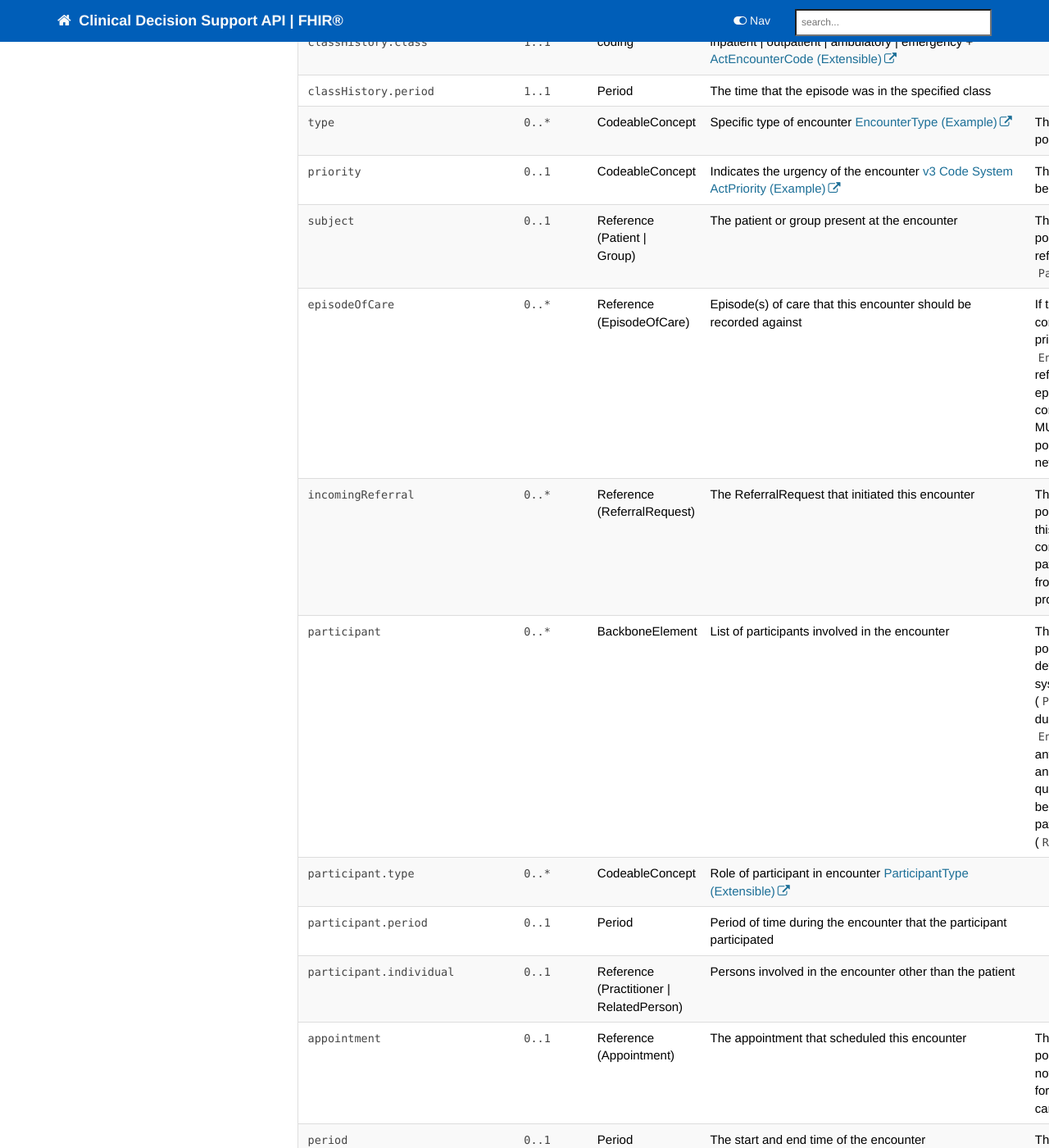
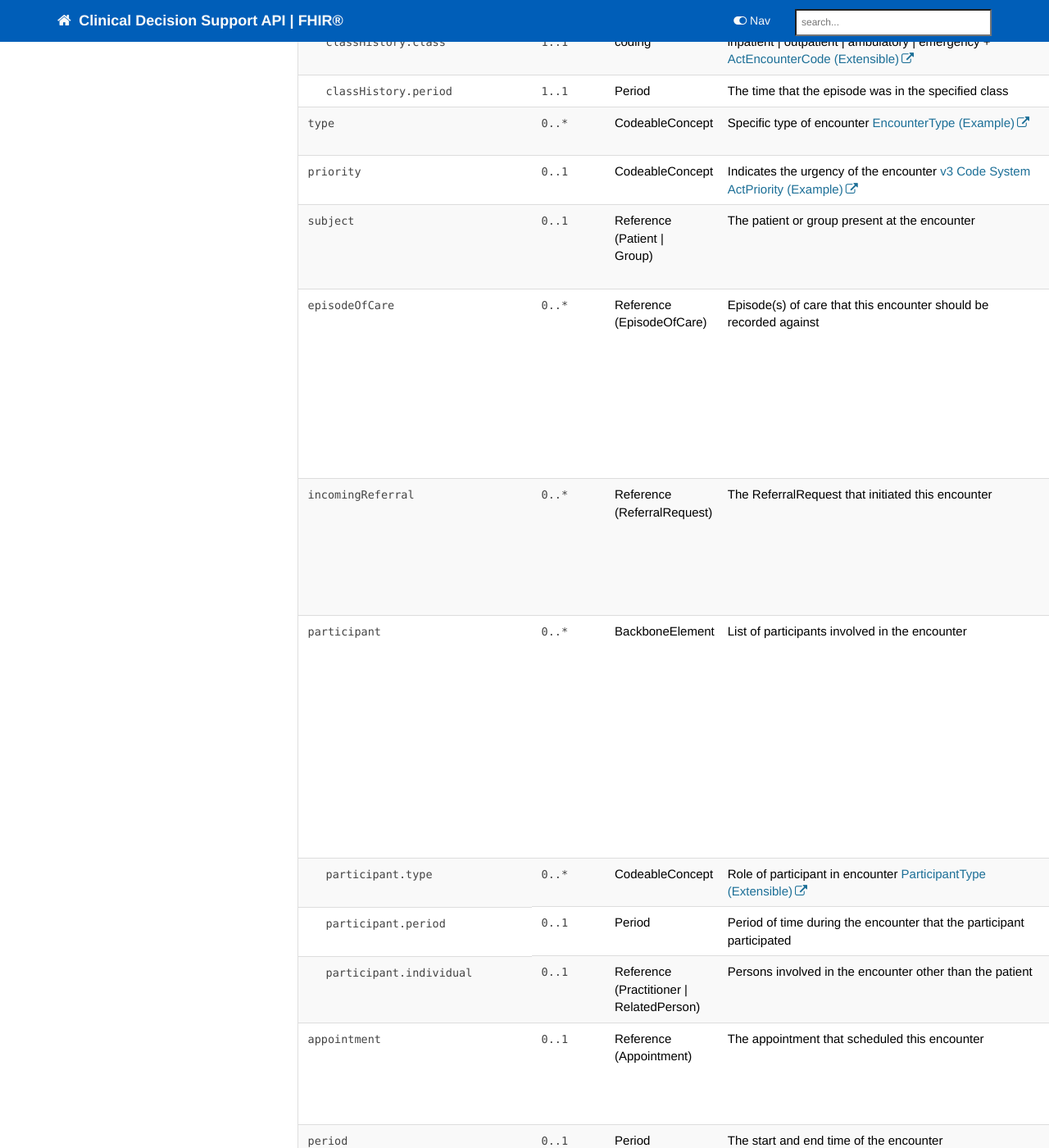
Before and after one commit to nhsconnect/FHIR-CDS, a Jekyll site: the page built from pages/explore/api_encounter_report_encounter.md, in a window 1280 px wide and 1400 px high, scrolled down 1921 px. Shown: the whole window at 82% size. Built offline with Jekyll 4.4.1, drawn with Linux system fonts in a browser that asks for light colours; nearby versions of some CDN libraries; comment, search, counter and statistics services are not loaded; some of the changed text lies outside the part shown.

Commit message:
Update api_encounter_report_encounter.md

```diff
--- a/pages/explore/api_encounter_report_encounter.md
+++ b/pages/explore/api_encounter_report_encounter.md
@@ -153,14 +153,14 @@ Detailed implementation guidance for an `Encounter` resource in the context of a
 <td></td>
  </tr>
 <tr>
-  <td><code>classHistory.class</code></td>
+  <td class="sub"><code>classHistory.class</code></td>
       <td><code>1..1</code></td>
     <td>coding</td>
     <td>inpatient | outpatient | ambulatory | emergency + <a href="https://www.hl7.org/fhir/stu3/v3/ActEncounterCode/vs.html">ActEncounterCode (Extensible)</a></td>
 <td></td>
  </tr>
 <tr>
-  <td><code>classHistory.period</code></td>
+  <td class="sub"><code>classHistory.period</code></td>
       <td><code>1..1</code></td>
     <td>Period</td>
     <td>The time that the episode was in the specified class</td>
@@ -211,21 +211,21 @@ If not a continuation, this MUST be populated with a new episode.</td>
 and any third parties answering questions on behalf of the patient (<code>RelatedPerson</code>).</td>
  </tr>
 <tr>
-  <td><code>participant.type</code></td>
+  <td class="sub"><code>participant.type</code></td>
       <td><code>0..*</code></td>
    <td>CodeableConcept</td>
     <td>Role of participant in encounter <a href="https://www.hl7.org/fhir/stu3/valueset-encounter-participant-type.html">ParticipantType (Extensible)</a></td>
 <td></td>
 </tr>
 <tr>
-  <td><code>participant.period</code></td>
+  <td class="sub"><code>participant.period</code></td>
       <td><code>0..1</code></td>
     <td>Period</td>
     <td>Period of time during the encounter that the participant participated</td>
 <td></td>
  </tr>
 <tr>
-  <td><code>participant.individual</code></td>
+  <td class="sub"><code>participant.individual</code></td>
       <td><code>0..1</code></td>
     <td>Reference<br>(Practitioner |<br>RelatedPerson)</td>
     <td>Persons involved in the encounter other than the patient</td>
@@ -267,21 +267,21 @@ and any third parties answering questions on behalf of the patient (<code>Relate
 <td>This MAY be populated, but is not expected to be for unscheduled care.</td>
  </tr>
 <tr>
-  <td><code>diagnosis.condition</code></td>
+  <td class="sub"><code>diagnosis.condition</code></td>
       <td><code>1..1</code></td>
     <td>Reference<br>(Condition |<br>Procedure)</td>
     <td>Reason the encounter takes place (resource)</td>
 <td></td>
  </tr>
 <tr>
-  <td><code>diagnosis.role</code></td>
+  <td class="sub"><code>diagnosis.role</code></td>
       <td><code>0..1</code></td>
     <td>CodeableConcept</td>
     <td>Role that this diagnosis has within the encounter <br>(e.g. admission, billing, discharge) <a href="https://www.hl7.org/fhir/stu3/valueset-diagnosis-role.html">DiagnosisRole (Preferred)</a></td>
 <td></td>
  </tr>
 <tr>
-  <td><code>diagnosis.rank</code></td>
+  <td class="sub"><code>diagnosis.rank</code></td>
       <td><code>0..1</code></td>
     <td>positiveInt</td>
     <td>Ranking of the diagnosis (for each role type)</td>
@@ -302,63 +302,63 @@ and any third parties answering questions on behalf of the patient (<code>Relate
 <td>This SHOULD NOT be populated – if the patient is admitted, this will be a separate encounter.</td>
  </tr>
 <tr>
-  <td><code>hospitalization.</code><br><code>preAdmissionIdentifier</code></td>
+  <td class="sub"><code>hospitalization.</code><br><code>preAdmissionIdentifier</code></td>
     <td><code>0..1</code></td>
     <td>Identifier</td>
     <td>Pre-admission identifier</td>
 <td></td>
 </tr>
 <tr>
-<td><code>hospitalization.origin</code></td>
+<td class="sub"><code>hospitalization.origin</code></td>
   <td><code>0..1</code></td>
     <td>Reference<br>(Location)</td>
     <td>The location from which the patient came before admission</td>
 <td></td>
  </tr>
 <tr>
-  <td><code>hospitalization.</code><br><code>admitSource</code></td>
+  <td class="sub"><code>hospitalization.</code><br><code>admitSource</code></td>
       <td><code>0..1</code></td>
     <td>CodeableConcept</td>
     <td>From where patient was admitted (physician referral, transfer) <a href="https://www.hl7.org/fhir/stu3/valueset-encounter-admit-source.html">AdmitSource (Preferred)</a></td>
 <td></td>
  </tr>
 <tr>
-  <td><code>hospitalization.</code><br><code>reAdmission</code></td>
+  <td class="sub"><code>hospitalization.</code><br><code>reAdmission</code></td>
       <td><code>0..1</code></td>
     <td>CodeableConcept</td>
     <td>The type of hospital re-admission that has occurred (if any). If the value is absent, then this is not identified as a readmission <a href="https://www.hl7.org/fhir/stu3/v2/0092/index.html">v2 Re-Admission Indicator (Example)</a></td>
 <td></td>
  </tr>
 <tr>
-  <td><code>hospitalization.</code><br><code>dietPreference</code></td>
+  <td class="sub"><code>hospitalization.</code><br><code>dietPreference</code></td>
       <td><code>0..*</code></td>
     <td>CodeableConcept</td>
     <td>Diet preferences reported by the patient <a href="https://www.hl7.org/fhir/stu3/valueset-encounter-diet.html">Diet (Example)</a></td>
 <td></td>
  </tr>
 <tr>
-  <td><code>hospitalization.</code><br><code>specialCourtesy</code></td>
+  <td class="sub"><code>hospitalization.</code><br><code>specialCourtesy</code></td>
       <td><code>0..*</code></td>
     <td>CodeableConcept</td>
     <td>Special courtesies (VIP, board member) <a href="https://www.hl7.org/fhir/stu3/valueset-encounter-special-courtesy.html">SpecialCourtesy (Preferred)</a></td>
 <td></td>
  </tr>
 <tr>
-  <td><code>hospitalization.</code><br><code>specialArrangement</code></td>
+  <td class="sub"><code>hospitalization.</code><br><code>specialArrangement</code></td>
       <td><code>0..*</code></td>
     <td>CodeableConcept</td>
     <td>Wheelchair, translator, stretcher, etc. <a href="https://www.hl7.org/fhir/stu3/valueset-encounter-special-arrangements.html">SpecialArrangements (Preferred)</a></td>
 <td></td>
  </tr>
 <tr>
-<td><code>hospitalization.</code><br><code>destination</code></td>
+<td class="sub"><code>hospitalization.</code><br><code>destination</code></td>
   <td><code>0..1</code></td>
     <td>Reference<br>(Location)</td>
     <td>Location to which the patient is discharged</td>
 <td></td>
  </tr>
 <tr>
-  <td><code>hospitalization.</code><br><code>dischargeDisposition</code></td>
+  <td class="sub"><code>hospitalization.</code><br><code>dischargeDisposition</code></td>
       <td><code>0..1</code></td>
     <td>CodeableConcept</td>
     <td>Category or kind of location after discharge <a href="https://www.hl7.org/fhir/stu3/valueset-encounter-discharge-disposition.html">DischargeDisposition (Example)</a></td>
@@ -372,21 +372,21 @@ and any third parties answering questions on behalf of the patient (<code>Relate
 <td>This SHOULD be populated where the patient has physically attended the provider service.</td>
  </tr>
 <tr>
-<td><code>location.location</code></td>
+<td class="sub"><code>location.location</code></td>
   <td><code>1..1</code></td>
     <td>Reference<br>(Location)</td>
     <td>Location the encounter takes place</td>
 <td></td>
 </tr>
 <tr>
-  <td><code>location.status</code></td>
+  <td class="sub"><code>location.status</code></td>
       <td><code>0..1</code></td>
     <td>code</td>
     <td>planned | active | reserved | completed <a href="https://www.hl7.org/fhir/stu3/valueset-encounter-location-status.html">EncounterLocationStatus (Required)</a></td>
 <td></td>
  </tr>
 <tr>
-  <td><code>location.period</code></td>
+  <td class="sub"><code>location.period</code></td>
       <td><code>0..1</code></td>
     <td>Period</td>
     <td>Time period during which the patient was present at the location</td>
```
